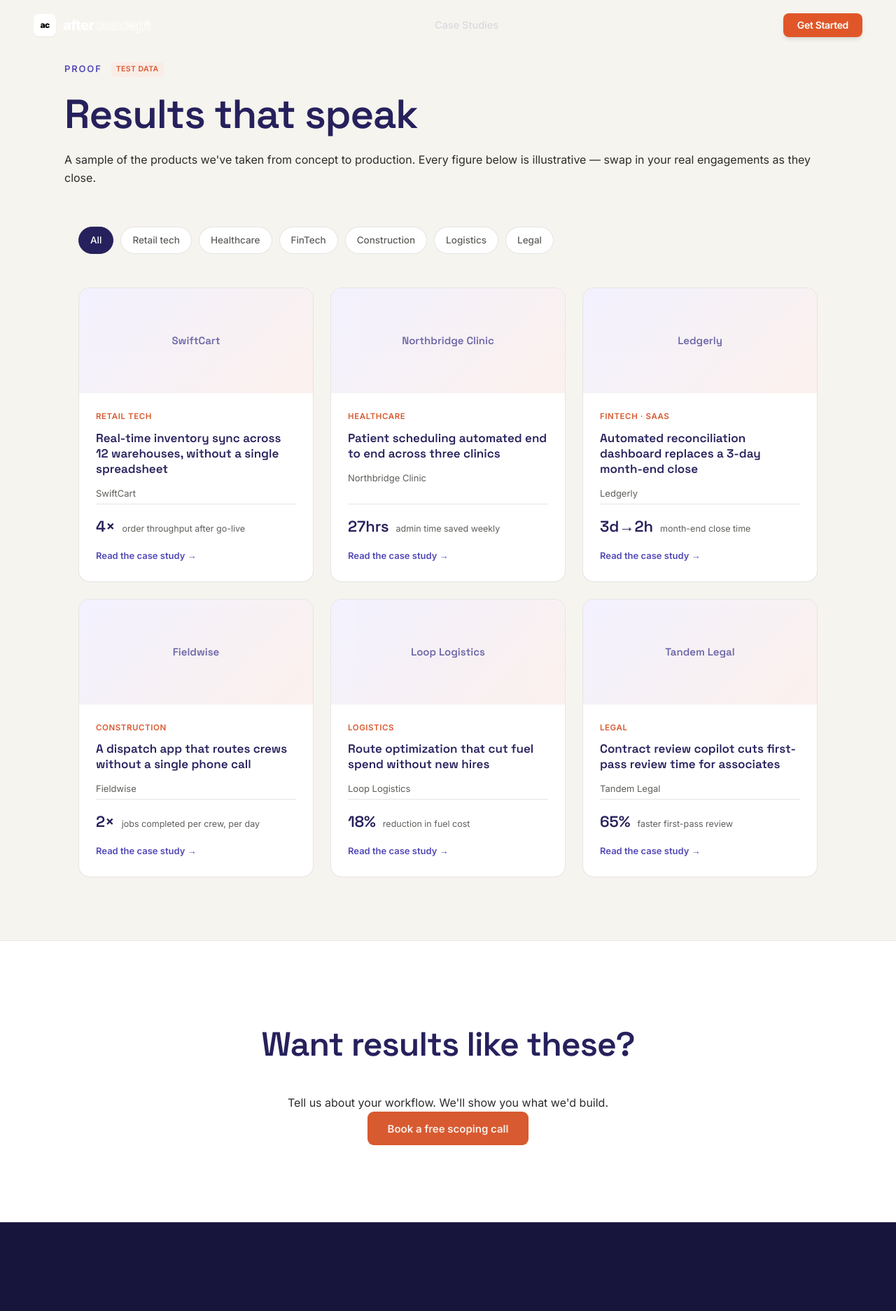
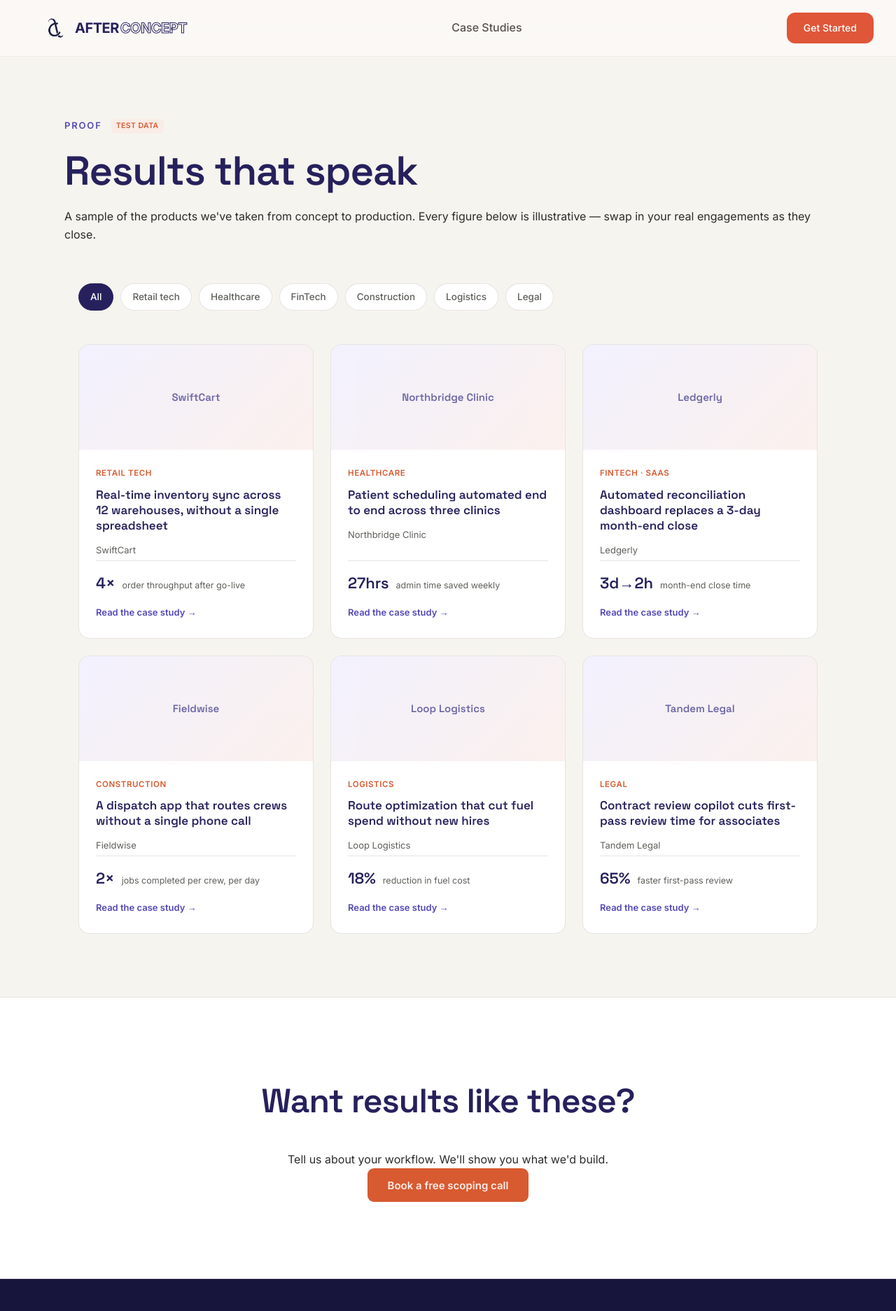
Before and after one commit to uzairr/after-concept-website, a Next.js app: page /case-studies in a window 1280 px wide. Shown: the top 1874 px of the page at 70% size. Built offline with nearby package versions, Linux system fonts and the light colour scheme.

Commit message:
Update header footer and assets

```diff
--- a/components/Footer.tsx
+++ b/components/Footer.tsx
@@ -6,24 +6,27 @@
       {/* Main Content Grid - Top Space (pt-32) ensures Navbar lands on dark background */}
       <div className="max-w-[1280px] w-full mx-auto grid grid-cols-1 md:grid-cols-[1.4fr_1fr_1fr_1fr] gap-12 pb-12">
         <div>
-          {/* Logo Badge + Company Name */}
+          {/* Exact Original Alignment with Original Logo Image */}
           <Link
             href="/"
-            className="inline-flex items-center gap-3 transition-transform hover:scale-105"
+            className="inline-flex items-center gap-2.5 transition-transform hover:scale-105"
           >
-            <span className="bg-white text-[#2e2a5e] text-sm font-bold w-9 h-9 rounded-lg flex items-center justify-center leading-none tracking-tight shadow-sm">
-              ac
-            </span>
-
+            <div className="w-9 h-9 rounded-lg bg-white flex items-center justify-center p-0 shadow-sm overflow-hidden">
+  <img
+    src="/image.png"
+    alt="After Concept Logo"
+    className="w-full h-full object-contain scale-[1.75]"
+  />
+</div>
             <span className="text-xl font-bold tracking-tight text-white flex items-center">
-              <span>after</span>
+              <span>AFTER</span>
               <span
                 style={{
                   WebkitTextStroke: "1px #ffffff",
                   color: "transparent",
                 }}
               >
-                concept
+                CONCEPT
               </span>
             </span>
           </Link>
--- a/components/Header.tsx
+++ b/components/Header.tsx
@@ -1,151 +1,64 @@
-"use client";
-
-import { useEffect, useState, useRef } from "react";
-import Link from "next/link";
-
-const NAV_ITEMS = [{ label: "Case Studies", href: "#work" }];
+import React from 'react';
 
 export default function Header() {
-  const [isScrolled, setIsScrolled] = useState(false);
-  const [isPastHero, setIsPastHero] = useState(false);
-  const [mobileMenuOpen, setMobileMenuOpen] = useState(false);
+  return (
+    <header className="sticky top-0 z-50 bg-[#fdfbf7]/80 backdrop-blur-md border-b border-stone-200/60">
+      <nav className="max-w-7xl mx-auto px-4 sm:px-6 lg:px-8 h-20 flex items-center justify-between">
 
-  const navRef = useRef<HTMLDivElement>(null);
+        {/* Logo & Brand Name */}
+        <a href="#" className="flex items-center group">
+          <div className="relative">
+            <img
+              src="/image.png"
+              alt="After Concept Logo"
+              className="transition-transform duration-300 ease-in-out group-hover:scale-110"
+              style={{ width: '90px', height: '90px', objectFit: 'contain' }}
+            />
+          </div>
+          <div className="flex items-center font-bold tracking-tight text-xl text-[#26215c]" style={{ marginLeft: '-15px' }}>
+            <span>AFTER</span>
+            <span className="text-transparent [-webkit-text-stroke:1px_#26215c] ml-0.5">CONCEPT</span>
+          </div>
+        </a>
 
-  useEffect(() => {
-    const handleScroll = () => {
-      const scrollY = window.scrollY;
-      const heroHeight = window.innerHeight - 80; // Detect end of Hero Section (100vh)
-
-      setIsScrolled(scrollY > 10);
-      setIsPastHero(scrollY > heroHeight);
-    };
-
-    // Initial check
-    handleScroll();
-
-    window.addEventListener("scroll", handleScroll, { passive: true });
-    window.addEventListener("resize", handleScroll, { passive: true });
-
-    return () => {
-      window.removeEventListener("scroll", handleScroll);
-      window.removeEventListener("resize", handleScroll);
-    };
-  }, []);
-
-  // Dynamic Background style based on scroll position
-  const getHeaderBgClass = () => {
-    if (isPastHero) {
-      // Solid Navy match when scrolled down to content sections
-      return "bg-[#18153d]/90 backdrop-blur-md border-white/10 shadow-lg py-1.5";
-    }
-    if (isScrolled) {
-      // Glassy Video overlay style while still inside Hero Section
-      return "bg-black/40 backdrop-blur-md border-white/10 shadow-md py-1.5";
-    }
-    // Top of page (pure transparent)
-    return "bg-transparent border-white/5 py-2";
-  };
-
-  return (
-    <header
-      className={`fixed top-0 left-0 right-0 z-50 transition-all duration-300 ease-out border-b ${getHeaderBgClass()}`}
-    >
-      <nav
-        ref={navRef}
-        className="flex items-center justify-between px-6 md:px-12 max-w-[1280px] mx-auto relative h-14 font-sans"
-        aria-label="Main Navigation"
-      >
-        {/* Logo */}
-        <Link href="/" className="flex items-center gap-2.5">
-          <span className="bg-white text-[#0d0d0d] text-xs font-black w-8 h-8 rounded-lg flex items-center justify-center tracking-tighter shadow-sm">
-            ac
-          </span>
-
-          <span className="text-xl font-extrabold tracking-tight text-white flex items-center gap-0.5">
-            <span>after</span>
-            <span
-              style={{
-                WebkitTextStroke: "1px #ffffff",
-                color: "transparent",
-                opacity: 0.9,
-              }}
-            >
-              concept
-            </span>
-          </span>
-        </Link>
-
-        {/* Desktop Nav Link */}
-        <div className="hidden md:flex items-center gap-8 text-[14.5px] font-medium leading-none">
-          {NAV_ITEMS.map((item) => (
-            <Link
-              key={item.href}
-              href={`/${item.href}`}
-              className="text-gray-300/80 hover:text-white transition-colors duration-200 py-1 font-medium"
-            >
-              {item.label}
-            </Link>
-          ))}
+        {/* Nav Link with Smooth Underline */}
+        <div className="hidden md:flex items-center gap-8 font-medium text-stone-600" style={{ fontSize: '1rem' }}>
+          <a
+            href="#case-studies"
+            className="relative transition-colors duration-300 group"
+            style={{ color: '#57534e' }}
+            onMouseEnter={(e) => e.currentTarget.style.color = '#26215c'}
+            onMouseLeave={(e) => e.currentTarget.style.color = '#57534e'}
+          >
+            Case Studies
+            {/* Underline Effect */}
+            <span className="absolute left-0 -bottom-1 h-[2px] w-0 bg-[#26215c] transition-all duration-300 group-hover:w-full"></span>
+          </a>
         </div>
 
-        {/* Action CTA Button ("Get Started") */}
-        <div className="hidden md:flex items-center">
-          <Link
-            href="/#contact"
-            className="bg-[#e05628] hover:bg-[#cb491f] text-white px-5 py-2.5 rounded-lg text-[14px] font-semibold tracking-tight transition-all duration-200 shadow-md hover:shadow-orange-950/30 hover:-translate-y-0.5 inline-flex items-center justify-center leading-none"
-          >
-            Get Started
-          </Link>
-        </div>
+        {/* CTA Button */}
+        <a
+          href="#contact"
+          className="hidden sm:inline-flex items-center justify-center font-medium text-sm shadow-sm transition-all duration-200"
+          style={{
+            backgroundColor: '#e05638',
+            color: '#ffffff',
+            padding: '12px 24px',
+            borderRadius: '12px',
+          }}
+          onMouseEnter={(e) => {
+            e.currentTarget.style.backgroundColor = '#26215c';
+            e.currentTarget.style.color = '#ffffff';
+          }}
+          onMouseLeave={(e) => {
+            e.currentTarget.style.backgroundColor = '#e05638';
+            e.currentTarget.style.color = '#ffffff';
+          }}
+        >
+          Get Started
+        </a>
 
-        {/* Mobile Hamburger Button */}
-        <button
-          className="md:hidden flex flex-col justify-center items-center w-8 h-8 gap-1.5 focus:outline-none"
-          onClick={() => setMobileMenuOpen(!mobileMenuOpen)}
-          aria-label="Toggle menu"
-          aria-expanded={mobileMenuOpen}
-        >
-          <span
-            className={`w-6 h-0.5 bg-white transition-all duration-300 ${
-              mobileMenuOpen ? "rotate-45 translate-y-2" : ""
-            }`}
-          />
-          <span
-            className={`w-6 h-0.5 bg-white transition-all duration-200 ${
-              mobileMenuOpen ? "opacity-0" : ""
-            }`}
-          />
-          <span
-            className={`w-6 h-0.5 bg-white transition-all duration-300 ${
-              mobileMenuOpen ? "-rotate-45 -translate-y-2" : ""
-            }`}
-          />
-        </button>
       </nav>
-
-      {/* Mobile Menu Dropdown */}
-      {mobileMenuOpen && (
-        <div className="md:hidden flex flex-col px-8 py-6 gap-4 bg-[#18153d]/95 backdrop-blur-xl border-b border-white/10 font-sans">
-          {NAV_ITEMS.map((item) => (
-            <Link
-              key={item.href}
-              href={`/${item.href}`}
-              onClick={() => setMobileMenuOpen(false)}
-              className="text-base font-medium text-gray-300 hover:text-white transition-colors"
-            >
-              {item.label}
-            </Link>
-          ))}
-          <Link
-            href="/#contact"
-            onClick={() => setMobileMenuOpen(false)}
-            className="mt-2 text-center bg-[#e05628] text-white px-5 py-3 rounded-lg text-sm font-semibold tracking-tight shadow-md"
-          >
-            Get Started
-          </Link>
-        </div>
-      )}
     </header>
   );
 }
```
Also changed, not shown: public/image.png (added).
